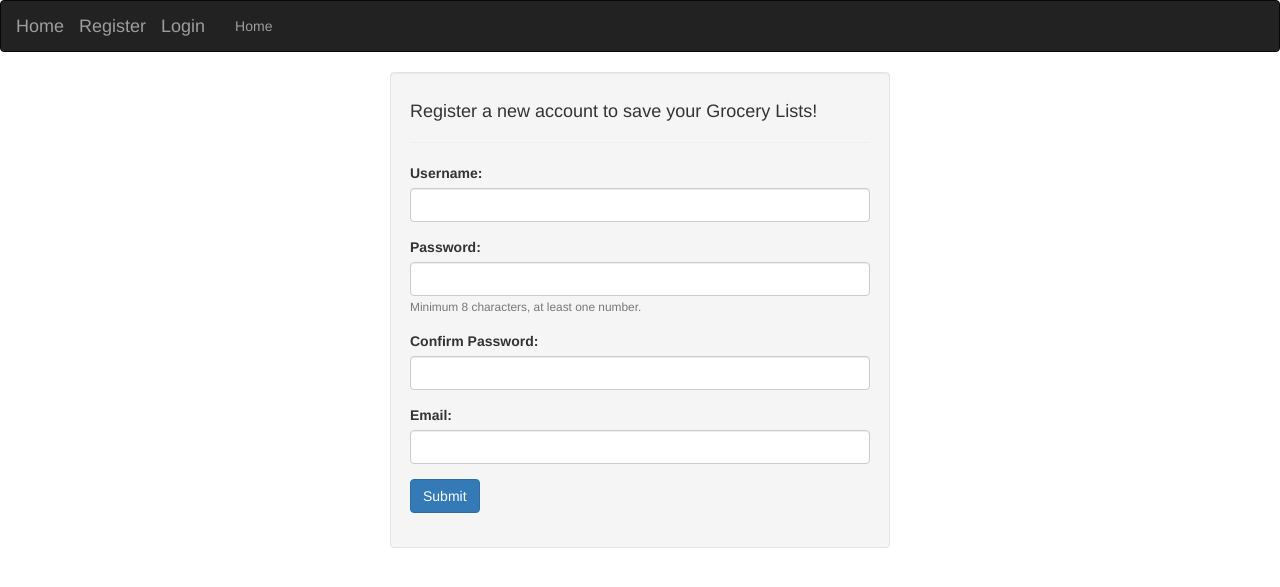
After one commit to wenzstev/grocerylistapp, a Flask app: page /register in a window 1280 px wide. The commit adds this page. Shown: the top 587 px of the page. Run offline with Flask 2, Linux system fonts and the light colour scheme; some libraries are stand-ins or nearby versions.

Commit message:
creating a user account system

```diff
--- /dev/null
+++ b/grocerylistapp/account/forms.py
@@ -0,0 +1,17 @@
+from flask_wtf import FlaskForm
+from wtforms import StringField, SubmitField, PasswordField
+from wtforms.validators import DataRequired, EqualTo, Email
+
+
+class RegistrationForm(FlaskForm):
+    username = StringField("Username: ", validators=[DataRequired()])
+    password = PasswordField("Password: ", validators=[DataRequired()])
+    password_confirm = PasswordField("Confirm Password: ", validators=[DataRequired(), EqualTo('password')])
+    email = StringField("Email: ", validators=[DataRequired(), Email()])
+    submit = SubmitField("Submit")
+
+
+class LoginForm(FlaskForm):
+    username = StringField("Username: ")
+    password = PasswordField("Password: ")
+    submit = SubmitField("Submit")
--- /dev/null
+++ b/grocerylistapp/account/routes.py
@@ -0,0 +1,60 @@
+from flask import Blueprint, render_template, flash, redirect, url_for
+from flask_login import current_user, login_user, logout_user, login_required
+from sqlalchemy import exc
+from grocerylistapp import bcrypt, db
+from grocerylistapp.models import User
+
+from grocerylistapp.account.forms import RegistrationForm, LoginForm
+
+
+account = Blueprint('account', __name__)
+
+
+@account.route('/register', methods=['GET', 'POST'])
+def register():
+    if current_user.is_authenticated:
+        return redirect(url_for('main.home'))
+
+    register_form = RegistrationForm()
+    if register_form.validate_on_submit():
+        print('here')
+        hashed_password = bcrypt.generate_password_hash(register_form.password.data).decode('utf-8')
+        user = User(username=register_form.username.data, email=register_form.email.data, password=hashed_password)
+        try:
+            db.session.add(user)
+            db.session.commit()
+            flash("Account created successfully!", "success")
+            login_user(user)
+        except exc.IntegrityError as error:
+            db.session.rollback()
+            print(error.args)
+            flash('Error. Username or email is already in use. Please choose a new one.', 'danger')
+            return render_template('register.html', register_form=register_form)
+
+        return redirect(url_for('main.home'))
+
+    return render_template('register.html', register_form=register_form)
+
+
+@account.route('/login', methods=['GET', 'POST'])
+def login():
+    if current_user.is_authenticated:
+        return redirect(url_for('main.home'))
+
+    login_form = LoginForm()
+    if login_form.validate_on_submit():
+        user = User.query.filter_by(username=login_form.username.data).first()
+        if user and bcrypt.check_password_hash(user.password, login_form.password.data):
+            login_user(user)
+            flash('You are now logged in!', 'success')
+            return redirect(url_for('main.home'))
+        else:
+            flash('Login unsuccessful. Please check username and password.', 'danger')
+
+    return render_template('login.html', login_form=login_form)
+
+
+@account.route('/logout')
+def logout():
+    logout_user()
+    return redirect(url_for('main.home'))
--- a/grocerylistapp/static/main.css
+++ b/grocerylistapp/static/main.css
@@ -282,6 +282,26 @@ a[data-toggle="collapse"] {
   color: white;
 }
 
+.centered-form {
+  max-width: 500px;
+  margin: auto;
+}
+
+.navbar-username {
+  float: right;
+  margin-right: 15px;
+}
+
+.navbar-logout {
+  font-size: 12px;
+  margin-top: 16px;
+}
+
+.invalid-feedback {
+  color: red;
+  font-style: italic;
+}
+
 #list-tool-panel{
   padding-bottom: 10px;
 }
--- a/grocerylistapp/templates/layout.html
+++ b/grocerylistapp/templates/layout.html
@@ -32,6 +32,12 @@
                 <span class="icon-bar"></span>
             </button>
             <a class="navbar-brand" href="{{ url_for('main.home') }}">Home</a>
+            {% if current_user.is_authenticated %}
+                <span class="navbar-text navbar-username">Welcome, {{current_user.username}}</span>
+            {% else %}
+                <a class="navbar-brand" href="{{ url_for('account.register') }}">Register</a>
+                <a class="navbar-brand" href="{{ url_for('account.login') }}">Login</a>
+            {% endif %}
         </div>
         <div class="collapse navbar-collapse" id="myNavbar">
             <ul class="nav navbar-nav">
@@ -45,6 +51,9 @@
                             {% endfor %}
                         </ul>
                     </li>
+                {% endif %}
+                {% if current_user.is_authenticated %}
+                    <li><a href="{{ url_for('account.logout') }}">Logout</a></li>
                 {% endif %}
             </ul>
         </div>
--- /dev/null
+++ b/grocerylistapp/templates/register.html
@@ -0,0 +1,67 @@
+{% extends 'layout.html' %}
+
+{% block content %}
+<div class="centered-form well">
+    <h4> Register a new account to save your Grocery Lists!</h4>
+    <hr/>
+    <form method="POST" action="">
+        {{ register_form.hidden_tag() }}
+        <div class="form-group">
+            {{ register_form.username.label(class='form-control-label') }}
+            {% if register_form.username.errors %}
+            {{ register_form.username(class='form-control is-invalid') }}
+            <div class="invalid-feedback">
+                {% for error in register_form.username.errors %}
+                    <span>{{ error }}</span>
+                {% endfor %}
+            </div>
+            {% else %}
+                {{ register_form.username(class='form-control') }}
+            {% endif %}
+        </div>
+        <div class="form-group">
+            {{ register_form.password.label(class='form-control-label') }}
+            {% if register_form.password.errors %}
+            {{ register_form.password(class='form-control is-invalid') }}
+            <div class="invalid-feedback">
+                {% for error in register_form.password.errors %}
+                    <span>{{ error }}</span>
+                {% endfor %}
+            </div>
+            {% else %}
+                {{ register_form.password(class='form-control') }}
+            {% endif %}
+            <small class="form-text text-muted">Minimum 8 characters, at least one number.</small>
+        </div>
+        <div class="form-group">
+            {{ register_form.password_confirm.label(class='form-control-label') }}
+            {% if register_form.password_confirm.errors %}
+            {{ register_form.password_confirm(class='form-control is-invalid') }}
+            <div class="invalid-feedback">
+                {% for error in register_form.password_confirm.errors %}
+                    <span>{{ error }}</span>
+                {% endfor %}
+            </div>
+            {% else %}
+                {{ register_form.password_confirm(class='form-control') }}
+            {% endif %}
+        </div>
+        <div class="form-group">
+            {{ register_form.email.label(class='form-control-label') }}
+            {% if register_form.email.errors %}
+            {{ register_form.email(class='form-control is-invalid') }}
+            <div class="invalid-feedback">
+                {% for error in register_form.email.errors %}
+                    <span>{{ error }}</span>
+                {% endfor %}
+            </div>
+            {% else %}
+                {{ register_form.email(class='form-control') }}
+            {% endif %}
+        </div>
+        <div class="form-group">
+            {{ register_form.submit(class='btn btn-primary') }}
+        </div>
+    </form>
+</div>
+{% endblock content %}
```
Also changed, not shown: grocerylistapp/__init__.py (+10 -0 lines), grocerylistapp/models.py (+21 -1 lines), grocerylistapp/templates/login.html (added, +40 -0 lines), grocerylistapp/site.db, 1 other file.
